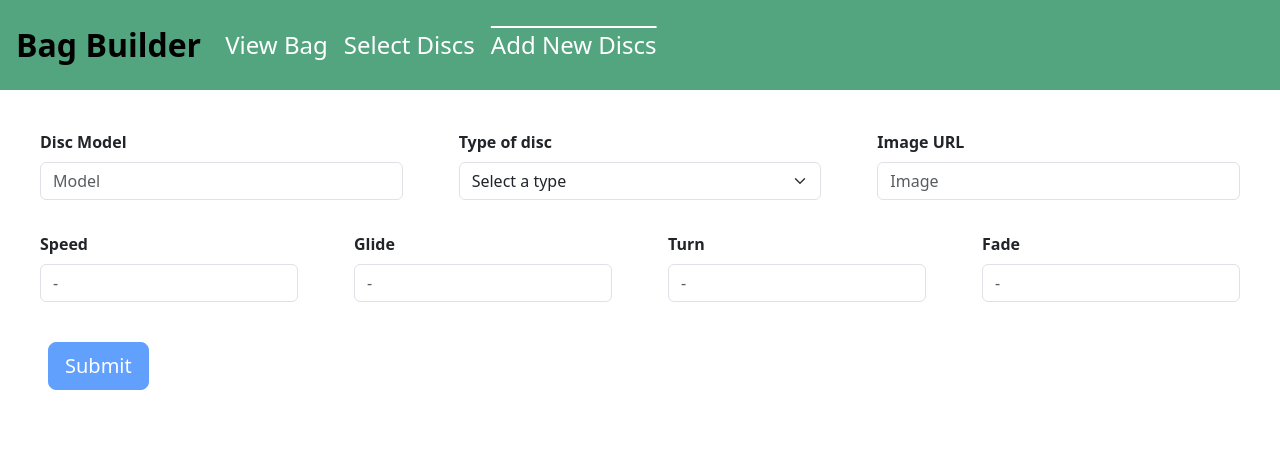
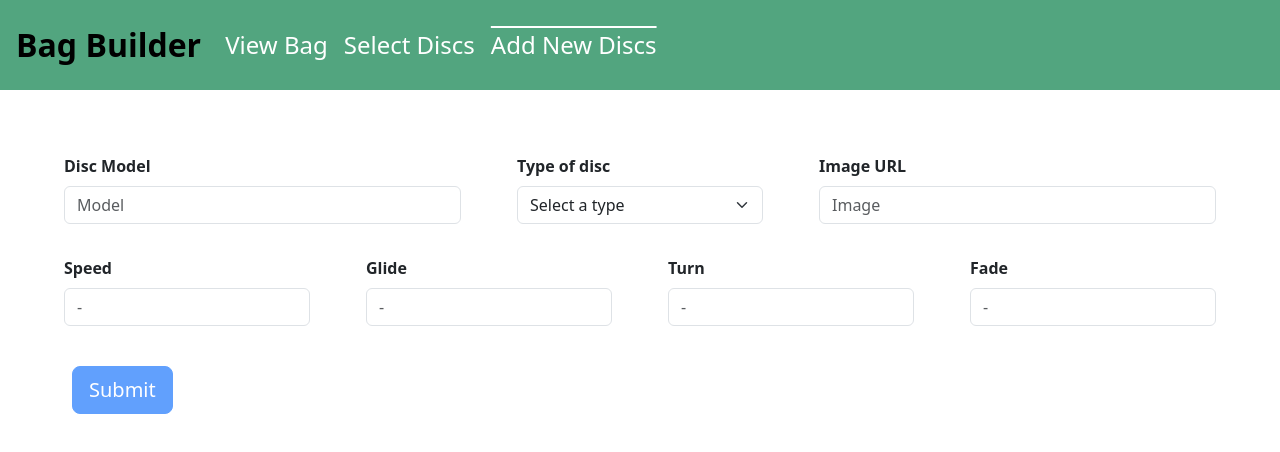
Before and after one commit to apatari/Bag-Builder, a React (Create React App) app: page /new in a window 1280 px wide. Shown: the top 452 px of the page. Built offline with nearby package versions, Linux system fonts and the light colour scheme; data requests are answered from the project's data file.

Commit message:
control search text

```diff
--- a/src/components/AddDisc.js
+++ b/src/components/AddDisc.js
@@ -49,18 +49,18 @@ function AddDisc({ onAddDisc }) {
 
     return (
         <div>
-            <Form className="m-4 fw-bold" onSubmit={handleSubmit}>
+            <Form className="m-5 fw-bold" onSubmit={handleSubmit}>
             <Row>
                 <Col>
 
-                    <Form.Group className="m-3 ">
+                    <Form.Group className="m-3">
                         <Form.Label htmlFor="model">Disc Model</Form.Label>
                         <Form.Control type="text" name="model" id="model" placeholder="Model" value={formData.model} onChange={handleChange} />
                     </Form.Group>
 
                 </Col>
-                <Col>
-                    <Form.Group className="m-3 ">
+                <Col lg="3">
+                    <Form.Group className="m-3 " >
                     <Form.Label htmlFor="type">Type of disc</Form.Label>
                         <Form.Select name="type" id="type" value={formData.type} onChange={handleChange} >
                             <option value="">Select a type</option>
--- a/src/components/SearchSort.js
+++ b/src/components/SearchSort.js
@@ -1,7 +1,14 @@
-import React from "react";
+import React, { useState } from "react";
 import { Form, Col, Row, Container } from "react-bootstrap";
 
 function SearchSort() {
+
+    const [searchText, setSearchText] = useState("")
+
+    function handleSearchChange(e) {
+        setSearchText(e.target.value)
+    }
+
     return (
         <div>
             <Container className="m-3 fw-bold">
@@ -10,7 +17,7 @@ function SearchSort() {
 
                         <Col xs lg="4">
                             <Form.Label htmlFor="searchText">Search discs by model name</Form.Label>
-                            <Form.Control type="text" id="searchText" placeholder="-"></Form.Control>
+                            <Form.Control type="text" onChange={handleSearchChange} id="searchText"  value={searchText} placeholder="-"></Form.Control>
                         </Col>
                         <Col md="auto">
                             <Form.Label>Sort discs by:</Form.Label>
```
